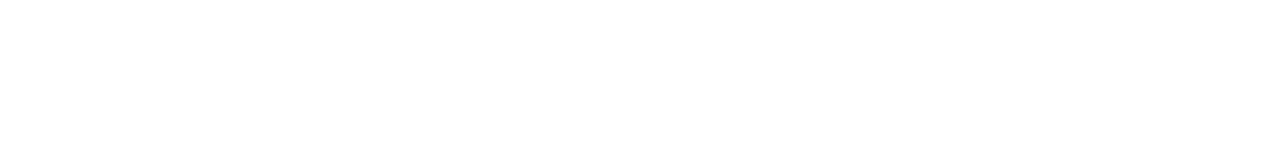
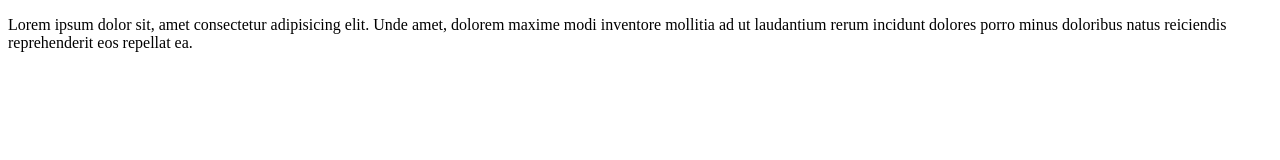
Before and after one commit to saif191960/github, a plain HTML site: page index.html in a window 1280 px wide. Drawn offline with Linux system fonts and the light colour scheme.

Commit message:
shivanshu add new paragraph

```diff
--- a/index.html
+++ b/index.html
@@ -9,6 +9,7 @@
 </head>
 
 <body>
+    <p>Lorem ipsum dolor sit, amet consectetur adipisicing elit. Unde amet, dolorem maxime modi inventore mollitia ad ut laudantium rerum incidunt dolores porro minus doloribus natus reiciendis reprehenderit eos repellat ea.</p>
 
 </body>
 
```
